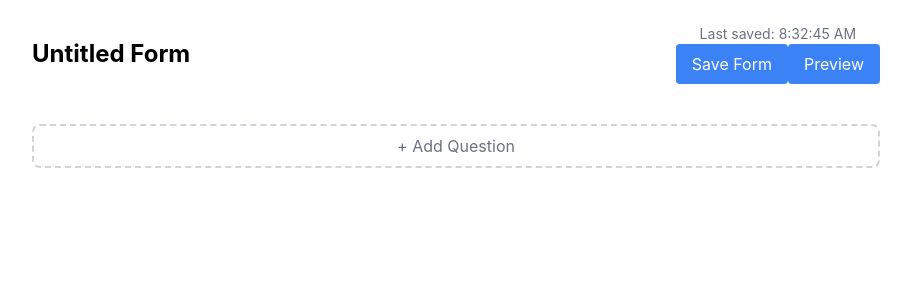
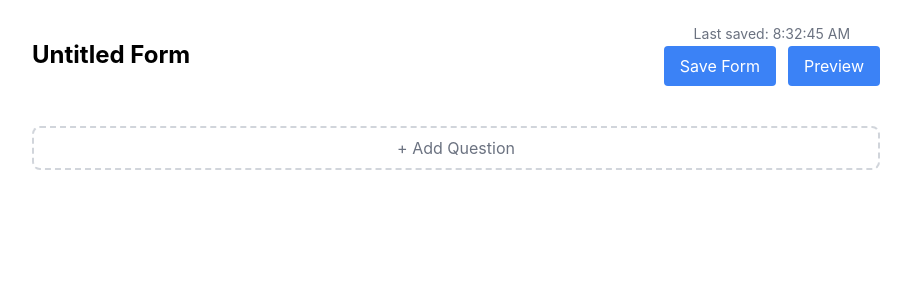
Before and after one commit to Srini749/firstwork, a React (Create React App) app: page / in a window 1280 px wide. Shown: the top 300 px of the page, without its empty margins (184-1095 px from the left). Built offline with nearby package versions, Linux system fonts and the light colour scheme.

Commit message:
fixed a little styling of buttons

```diff
--- a/src/components/FormBuilder.tsx
+++ b/src/components/FormBuilder.tsx
@@ -2,6 +2,7 @@ import React from 'react';
 import { useFormBuilder } from '../utils/useFormHook';
 import { Question } from './Question';
 import { useParams } from 'react-router-dom';
+import './styles/styles.css';
 
 export const FormBuilder: React.FC = () => {
   const { formId } = useParams<{ formId: string }>();
@@ -31,7 +32,7 @@ export const FormBuilder: React.FC = () => {
           <p className='text-sm text-gray-500'>
             {lastSaved ? `Last saved: ${lastSaved.toLocaleTimeString()}` : 'Not saved yet'}
           </p>
-          <button onClick={saveForm} className='bg-blue-500 text-white px-4 py-2 rounded'>
+          <button onClick={saveForm} className='save-form bg-blue-500 text-white px-4 py-2 rounded'>
             Save Form
           </button>
           <button onClick={previewForm} className='bg-blue-500 text-white px-4 py-2 rounded'>
--- a/src/components/styles/styles.css
+++ b/src/components/styles/styles.css
@@ -81,3 +81,11 @@
 .preview-mode {
   @apply bg-green-100 text-green-800;
 }
+
+.save-form {
+  margin-right: 12px !important;
+}
+
+.text-sm {
+  margin-bottom: 2px;
+}
```
